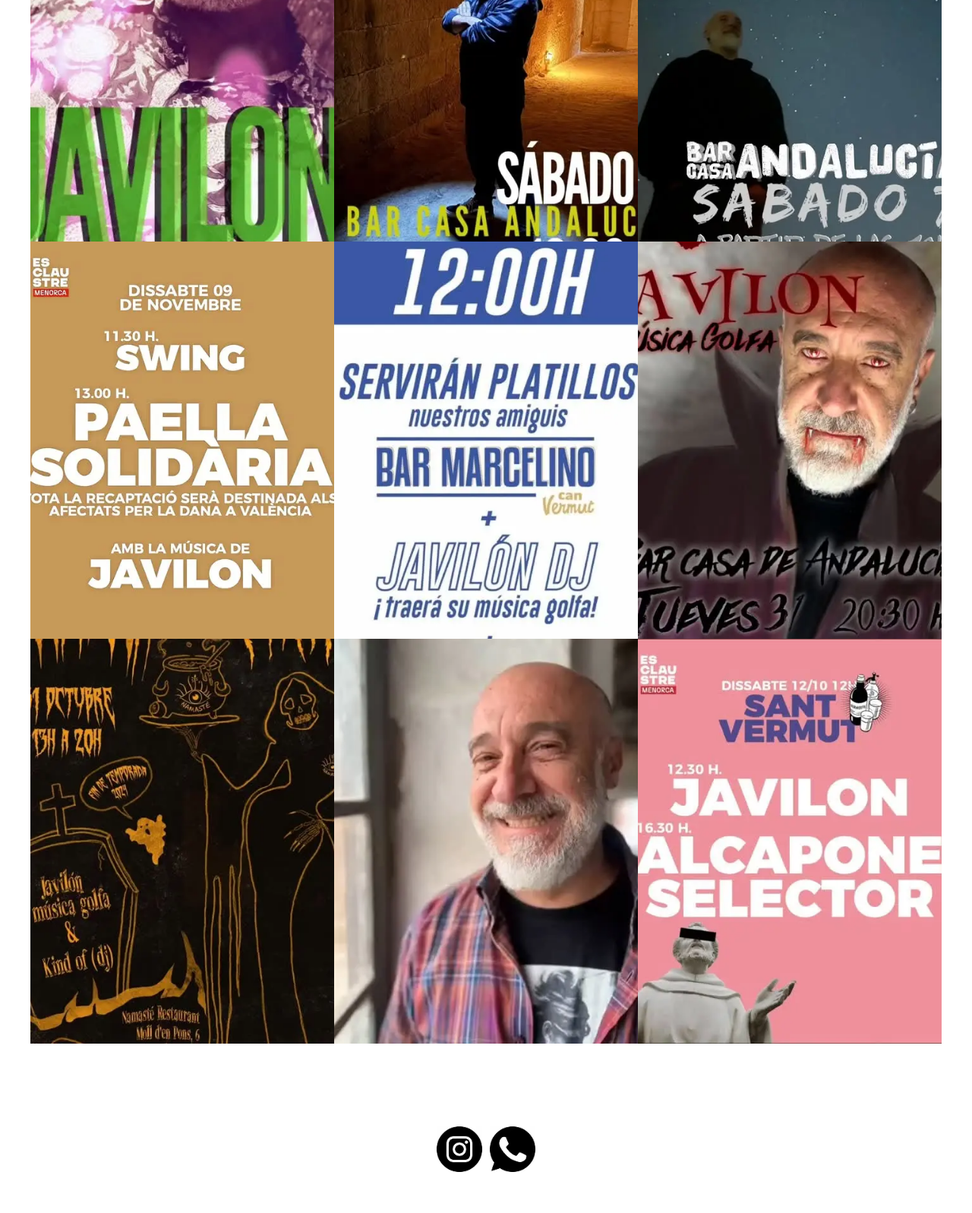
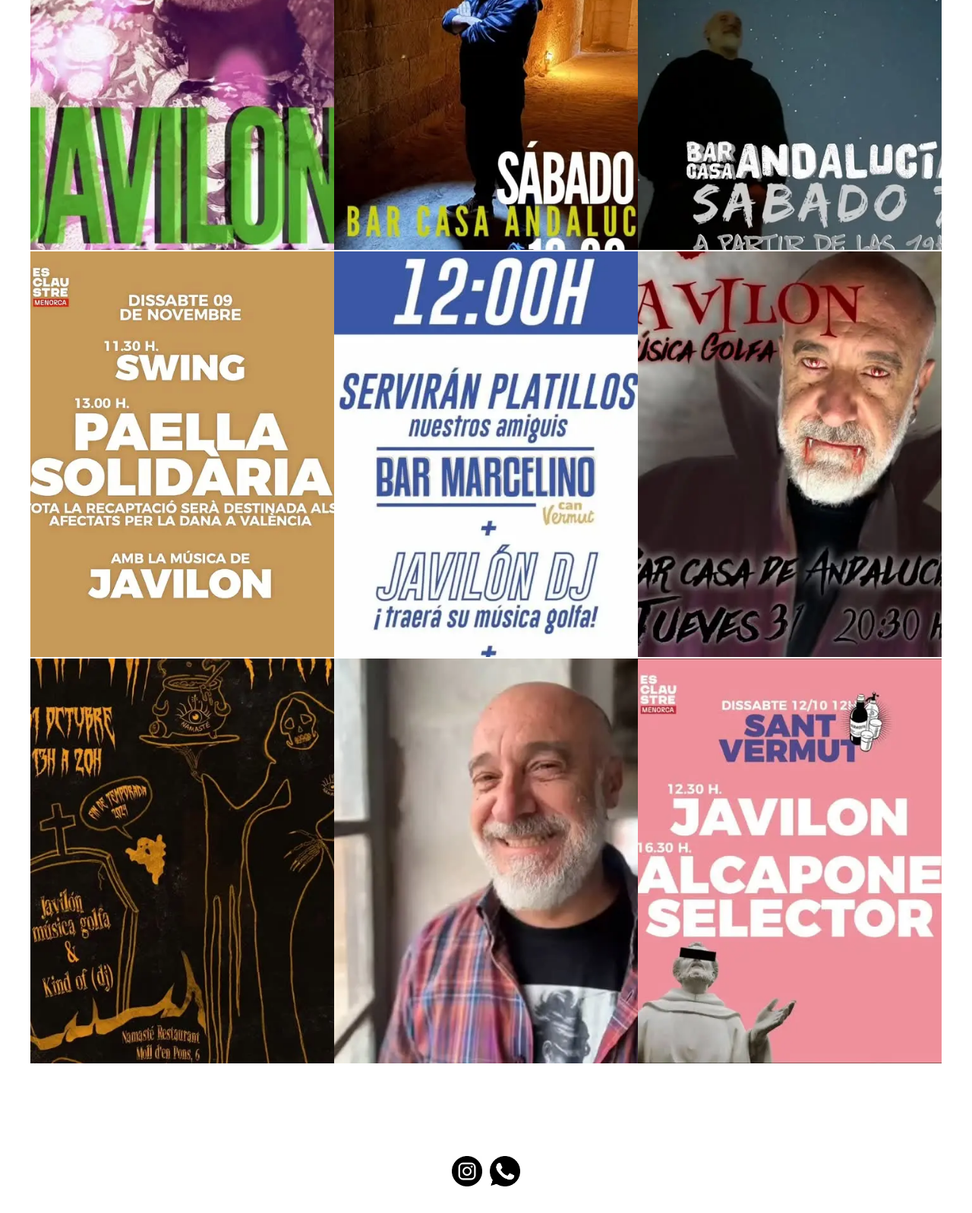
Before and after one commit to IzanMen/javilon, an Astro site: page / in a window 1280 px wide. Shown: the part 4128-5725 px from the top of the page at 76% size. Built offline with nearby package versions, Linux system fonts and the light colour scheme; Astro itself is replaced by a stand-in of ours; a web font is replaced by a local one.

Commit message:
Ajustando margen posts y haciendo más pequeños los svg de contacto

```diff
--- a/src/components/Footer.astro
+++ b/src/components/Footer.astro
@@ -22,8 +22,8 @@
     }
 
     .items-contact img {
-        width: 60px;
-        height: 60px;
+        width: 40px;
+        height: 40px;
         transition: all 0.1s ease-in-out;
     }
 
--- a/src/components/InstagramPosts.astro
+++ b/src/components/InstagramPosts.astro
@@ -38,7 +38,7 @@
         width: 100%;
         aspect-ratio: 3/4;
         object-fit: cover;
-        margin-bottom: -20px;
+        margin-bottom: -7px;
     }
 
     section div a img:hover {
```
